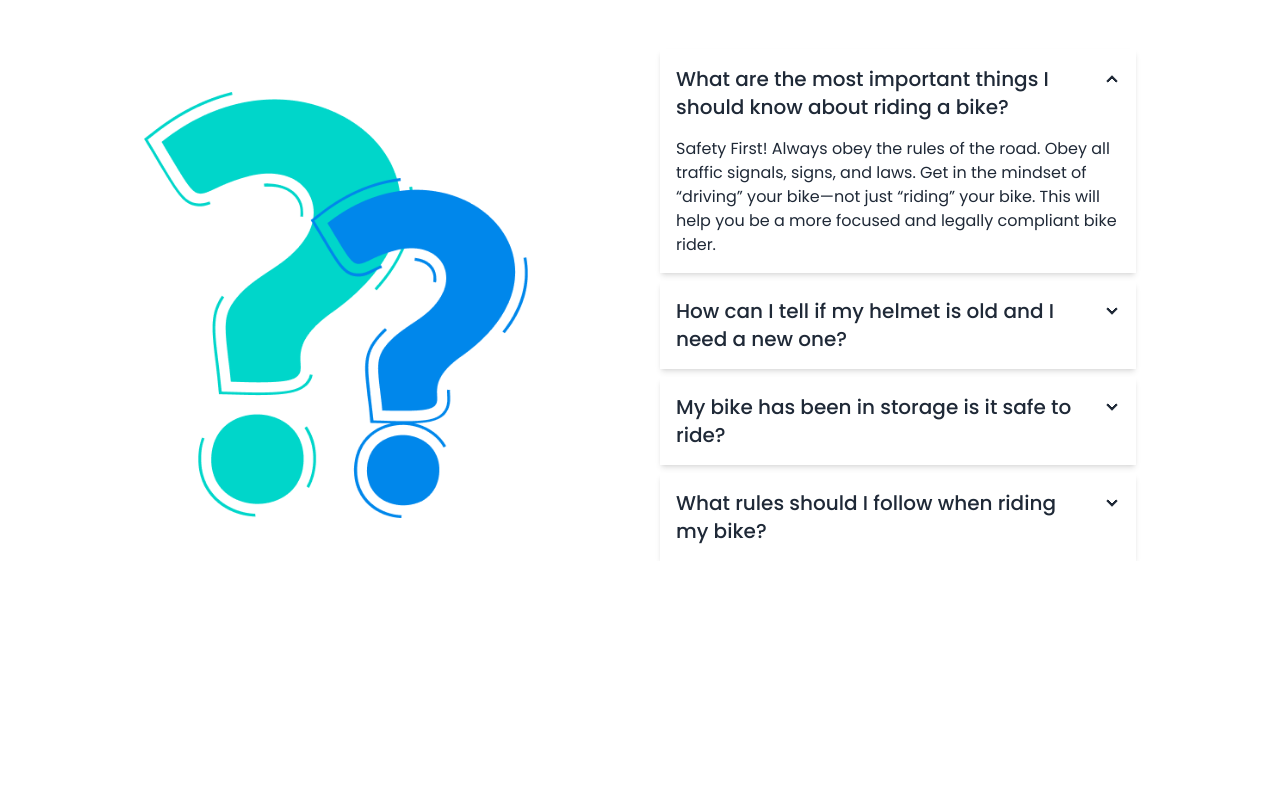
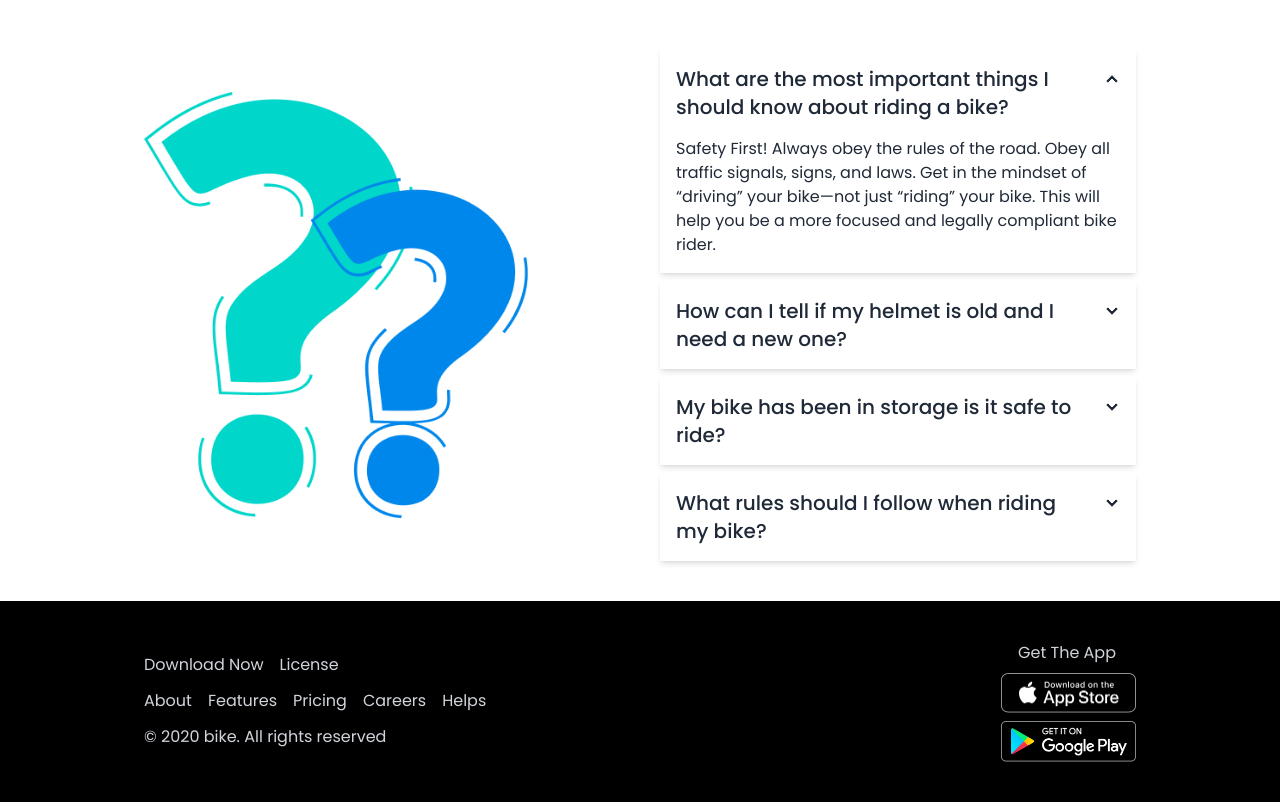
Before and after one commit to Tanjidshafin/biker-zone, a website: page index.html in a window 1280 px wide. Shown: the part 3058-3860 px from the top of the page. Before the commit the page ends 3619 px from the top, so only its background shows below. Drawn offline with nearby package versions, Linux system fonts and the light colour scheme.

Commit message:
biker zone completed

```diff
--- a/index.html
+++ b/index.html
@@ -16,9 +16,9 @@
     </style>
 </head>
 
-<body class="max-w-screen-2xl mx-auto">
+<body>
 
-    <main>
+    <main class="max-w-screen-2xl mx-auto">
         <section style="background-image: url(images/slider/slider8.jpg);"
             class="lg:px-36 bg-no-repeat bg-center bg-cover lg:rounded-none bg-gradient-to-r from-[rgb(24,24,24)] via-[rgba(24,24,24,0.82)] to-[rgba(24,24,24,0)] ">
             <div class="lg:pt-10">
@@ -62,7 +62,7 @@
                                 <p class="py-4 text-black">Safety First! Always obey the rules of the road. Obey all
                                     traffic signals, signs, and laws. Get in the mindset of “driving” your bike—not just
                                     “riding” your bike. This will help you be a more focused and legally compliant bike
-                                    rider. , I am Tanjid Karim Shafin. Thank You.</p>
+                                    rider.By the way, I am Tanjid Karim Shafin. Thank You.</p>
                                 <div class="modal-action">
                                     <form method="dialog">
                                         <!-- if there is a button in form, it will close the modal -->
@@ -313,6 +313,35 @@
             </section>
         </div>
     </main>
+    <footer class="bg-black mt-10 ">
+        <div class="max-w-screen-2xl mx-auto">
+            <div
+                class="lg:mx-36 mx-6 py-10 text-white flex flex-col gap-10 lg:justify-between lg:items-center lg:flex-row">
+                <div class="flex flex-col gap-3">
+                    <div class="flex flex-wrap gap-4 text-gray-300">
+                        <a href="">Download Now</a>
+                        <a href="">License</a>
+                    </div>
+                    <div class="flex flex-wrap gap-4 text-gray-300">
+                        <a href="">About</a>
+                        <a href="">Features</a>
+                        <a href="">Pricing</a>
+                        <a href="">Careers</a>
+                        <a href="">Helps</a>
+                    </div>
+                    <p class="hidden lg:flex text-gray-300">© 2020 bike. All rights reserved</p>
+                </div>
+                <div class="flex flex-col gap-2 lg:items-end">
+                    <h1 class="text-gray-300 lg:mr-5">Get The App</h1>
+                    <img class="w-1/2 cursor-pointer" src="images/others/ios.png" alt="">
+                    <img class="w-1/2 cursor-pointer" src="images/others/android.png" alt="">
+
+
+                </div>
+                <p class="lg:hidden text-center mt-10 text-gray-300">© 2020 bike. All rights reserved</p>
+            </div>
+        </div>
+    </footer>
 </body>
 
 </html>
```
